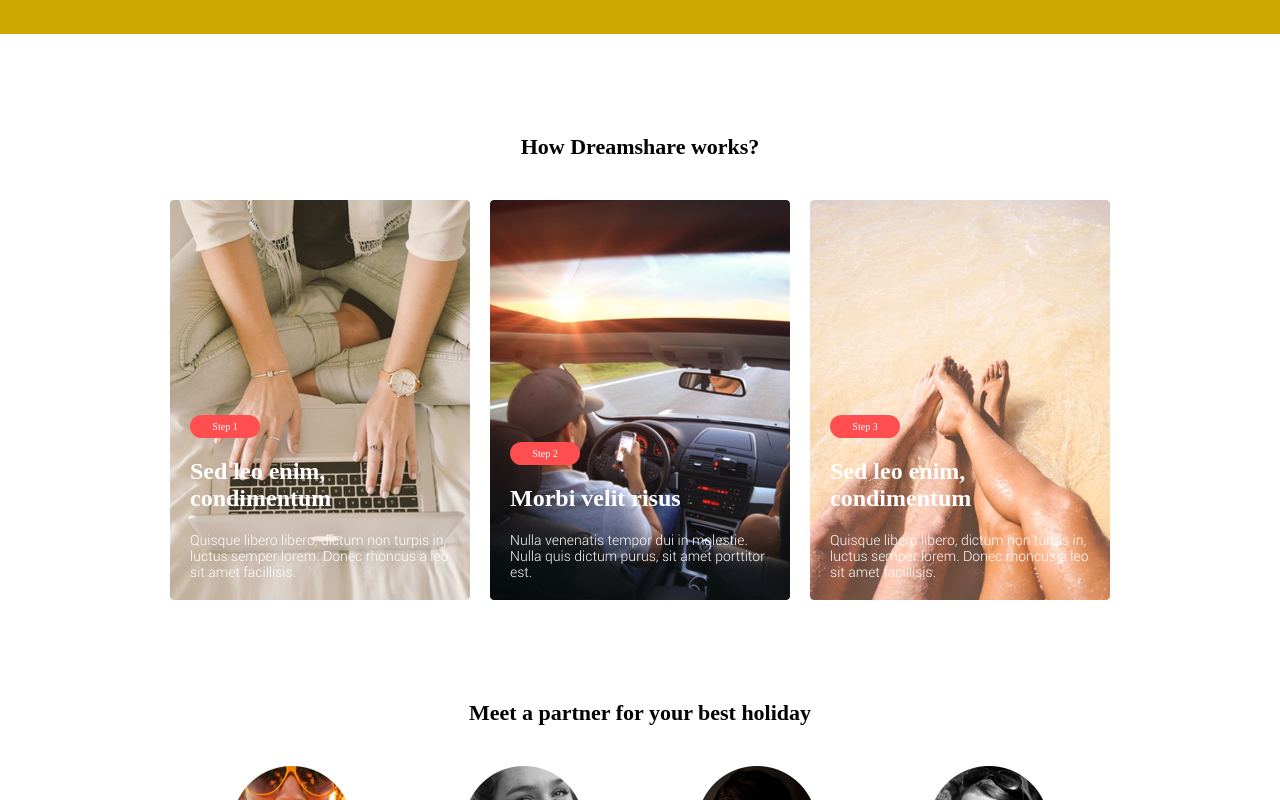
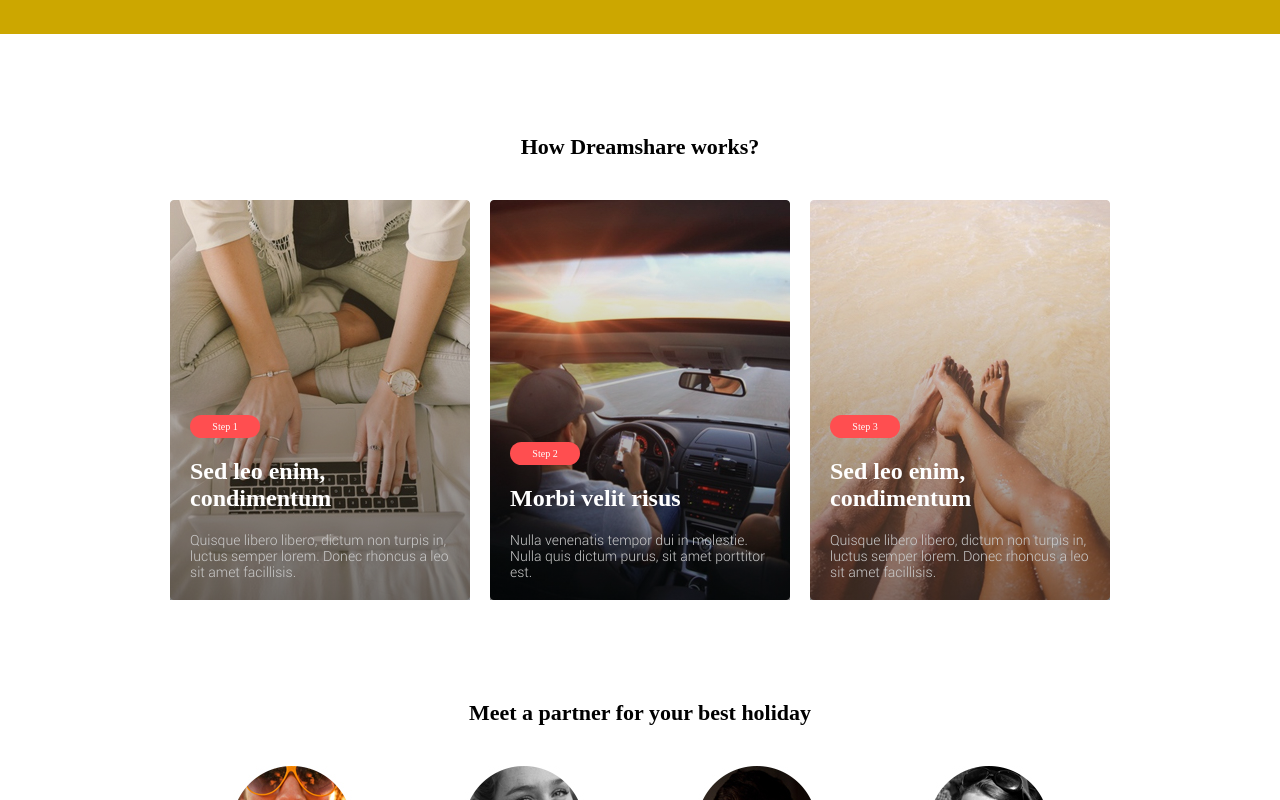
Before and after one commit to NazarovAn/bam-course, a website built with webpack: page src/index.html in a window 1280 px wide. Shown: the part 666-1466 px from the top of the page. Built offline with nearby package versions, Linux system fonts and the light colour scheme; files whose address does not match are found by name.

Commit message:
how-it-works gradient added

```diff
--- a/src/blocks/content/__how-it-works/steps__item.css
+++ b/src/blocks/content/__how-it-works/steps__item.css
@@ -9,6 +9,18 @@
   padding: 20px;
   box-sizing: border-box;
   color: #ffffff;
+  position: relative;
+}
+
+.steps__item::after {
+  content: '';
+  background: linear-gradient(transparent, #000000);
+  position: absolute;
+  top: 0;
+  left: 0;
+  right: 0;
+  bottom: 0;
+  opacity: 0.5;
 }
 
 .step-one {
@@ -21,6 +33,13 @@
 
 .step-three {
   background-image: url(../__how-it-works/img/step-three.jpg);
+}
+
+.steps-item__number,
+.steps-item__header,
+.steps-item__text {
+  position: relative;
+  z-index: 1;
 }
 
 .steps-item__number {
@@ -45,4 +64,5 @@
 .steps-item__text {
   font-family: "Roboto";
   font-size: 14px;
+  color: #cccccc;
 }
```
